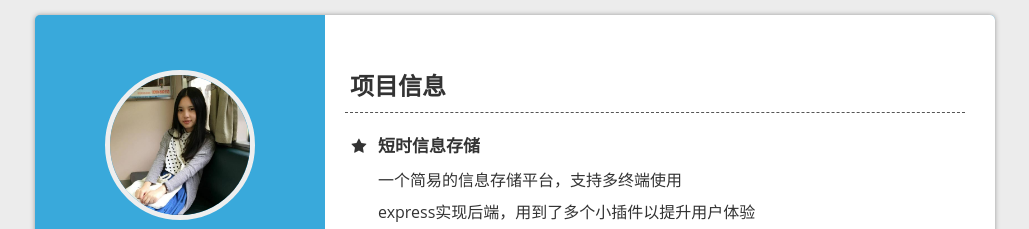
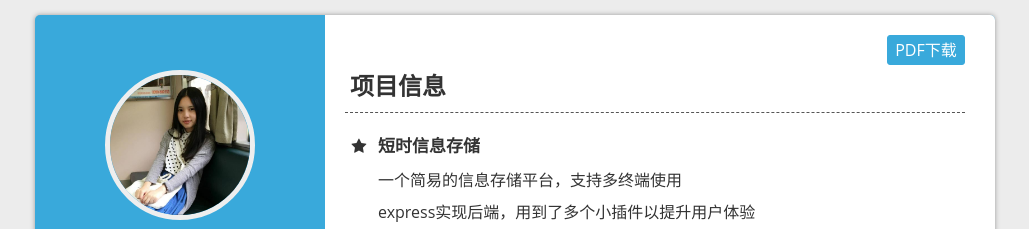
Before and after one commit to seed-fe/resume, a plain HTML site: page index.html in a window 1280 px wide. Shown: the top 229 px of the page, without its empty margins (125-1154 px from the left). Drawn offline with Linux system fonts and the light colour scheme.

Commit message:
add pdf link

```diff
--- a/css/style.css
+++ b/css/style.css
@@ -58,7 +58,7 @@ i {
   height: 70px;
   text-shadow: 1px 1px #39a9db,2px 2px #bbb;
 }
-.sidebar-info{
+.sidebar-info {
   margin: 15px;
 }
 .sidebar-info-item > dt {
@@ -87,6 +87,21 @@ i {
   padding: 20px 30px 20px 20px;
   background-color: #fff;
   color: #333;
+}
+.main > a {
+  float: right;
+  width: 78px;
+  height: 30px;
+  line-height: 29px;
+  background-color: #39a9db;
+  border: 1px solid #39a9db;
+  color: #fff;
+  border-radius: 3px;
+  text-align: center;
+}
+.main > a:hover {
+  box-shadow: 1px 1px 2px #999;
+  text-shadow: 0 0 1px #ddd;
 }
 .main > h2 {
   padding: 13px 0 8px 5px;
--- a/index.html
+++ b/index.html
@@ -43,6 +43,7 @@
       </ul>
     </div>
     <div class="main">
+      <a href="http://minjiepei.com/resume/%E9%97%B5%E7%9A%86%E4%BD%A9%20-%20%E5%89%8D%E7%AB%AF%E5%B7%A5%E7%A8%8B%E5%B8%88.pdf" target="_blank">PDF下载</a>
       <h2>项目信息</h2>
         <dl class="main-item">
           <i class="fa fa-star"></i><dt>短时信息存储</dt>
```
Also changed, not shown: css/style.min.css (deleted).
